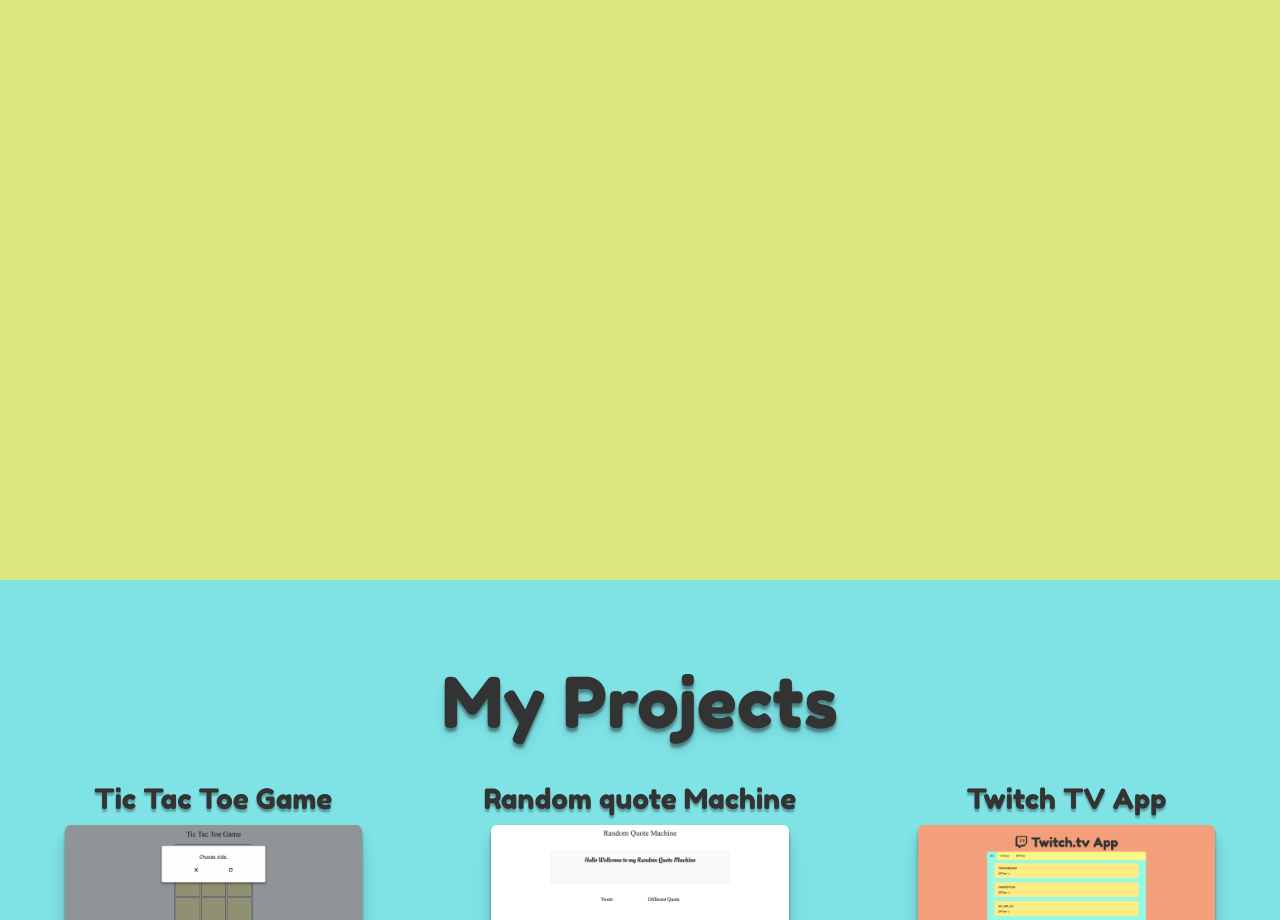
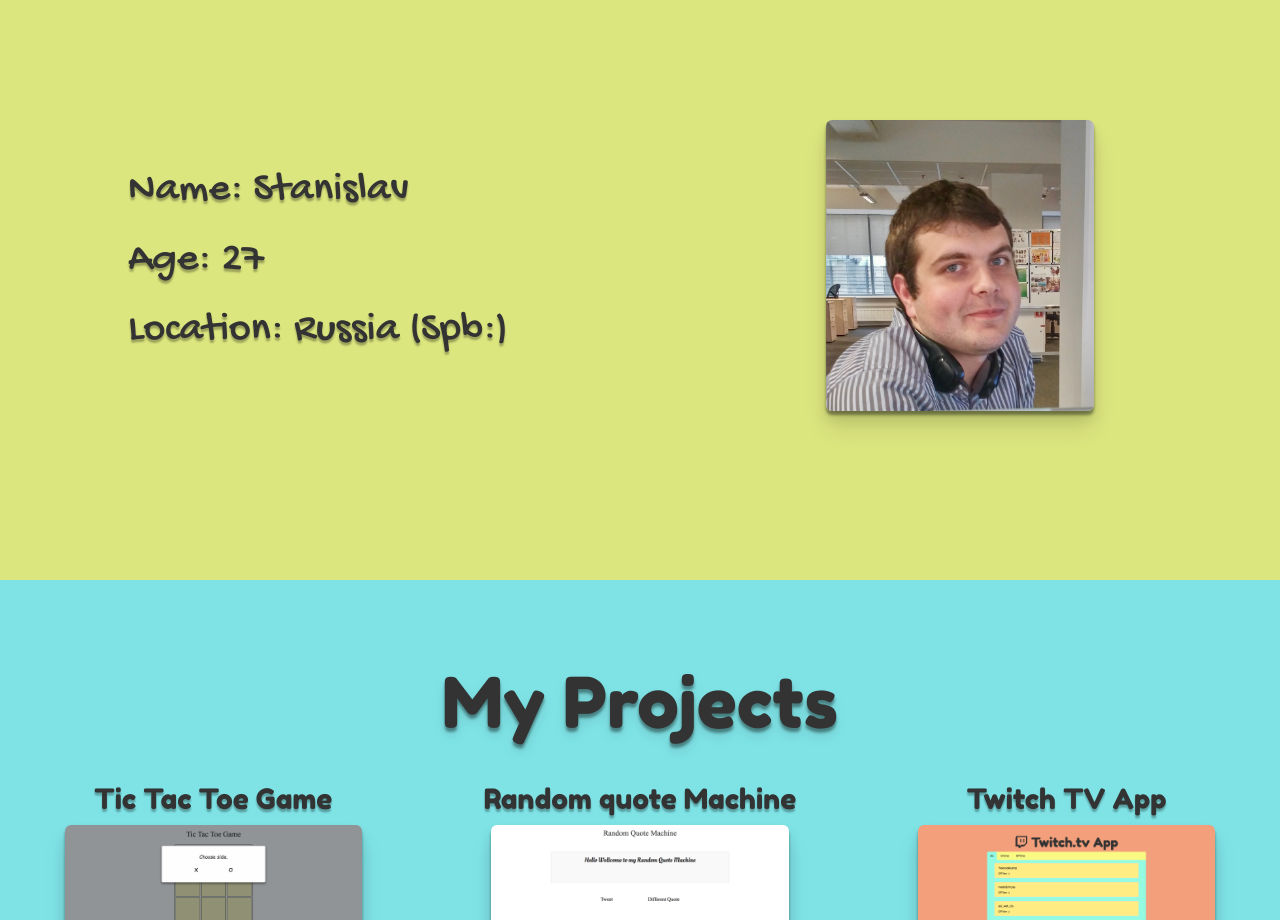
Before and after one commit to StanislavKotsar/StanislavKotsar.github.io, a plain HTML site: page index.html in a window 1280 px wide. Shown: the part 1020-1940 px from the top of the page. Drawn offline with nearby package versions, Linux system fonts and the light colour scheme.

Commit message:
Add about content

```diff
--- a/index.html
+++ b/index.html
@@ -42,6 +42,16 @@
 	</div>
 	<div id="about" class="screen">
 		<h1>About Me</h1>
+		<div id="acenter">
+			<div class="aboutInfo">
+				<p>Name: Stanislav</p>
+				<p>Age: 27</p>
+				<p>Location: Russia (Spb:)</p>
+			</div>
+			<div class="aboutInfo">
+				<img src="img/photo.jpg" class="img-responsive img-rounded">
+			</div>
+		</div>
 	</div>
 	<div id="my_projects" class="screen">
 		<h1>My Projects</h1>
--- a/style.css
+++ b/style.css
@@ -1,5 +1,5 @@
 
-@import url('https://fonts.googleapis.com/css?family=Fredoka+One|Lemon');
+@import url('https://fonts.googleapis.com/css?family=Fredoka+One|Gochi+Hand|Lemon');
 
 body{
 
@@ -68,6 +68,35 @@ body{
 }
 #about{
 	background-color: #DCE67F;
+	justify-content: space-between;
+}
+
+ #acenter{
+	margin: auto;
+	align-self: center;
+	display: flex;
+
+}
+
+.aboutInfo{
+	width: 30%;
+	margin: 0 10%;
+	font-family: 'Gochi Hand', cursive;
+}
+
+.aboutInfo img{
+	margin: 0 auto;
+	width: 70%;
+}
+.aboutInfo:nth-of-type(1){
+	font-size: 3em;
+	text-shadow:
+    	0px 3px 2px rgba(0,0,0,0.3);
+	display: flex;
+	flex-direction: column;
+	justify-content: center;
+	align-items: stretch;
+	height: inherit;
 }
 
 #my_projects{
@@ -108,7 +137,7 @@ h3{
 	text-align: center;
 	font-size: 2em;
 	font-family: 'Fredoka One', cursive;
-		text-shadow:
+	text-shadow:
     	0px 3px 2px rgba(0,0,0,0.3);
 
 }
@@ -135,7 +164,6 @@ img{
 #lpage{
 	text-align: center;
 	padding-top: 18%;
-
     background-attachment: fixed;
     background-position: center;
     background-repeat: no-repeat;
@@ -152,7 +180,6 @@ img{
 	position: relative;
 	display: flex;
   	flex-direction: column;
-  	justify-content: space-between;
   	min-height: 100vh;
   	height: 100%;
   	justify-content: space-between;
```
Also changed, not shown: img/photo.jpg (added).
